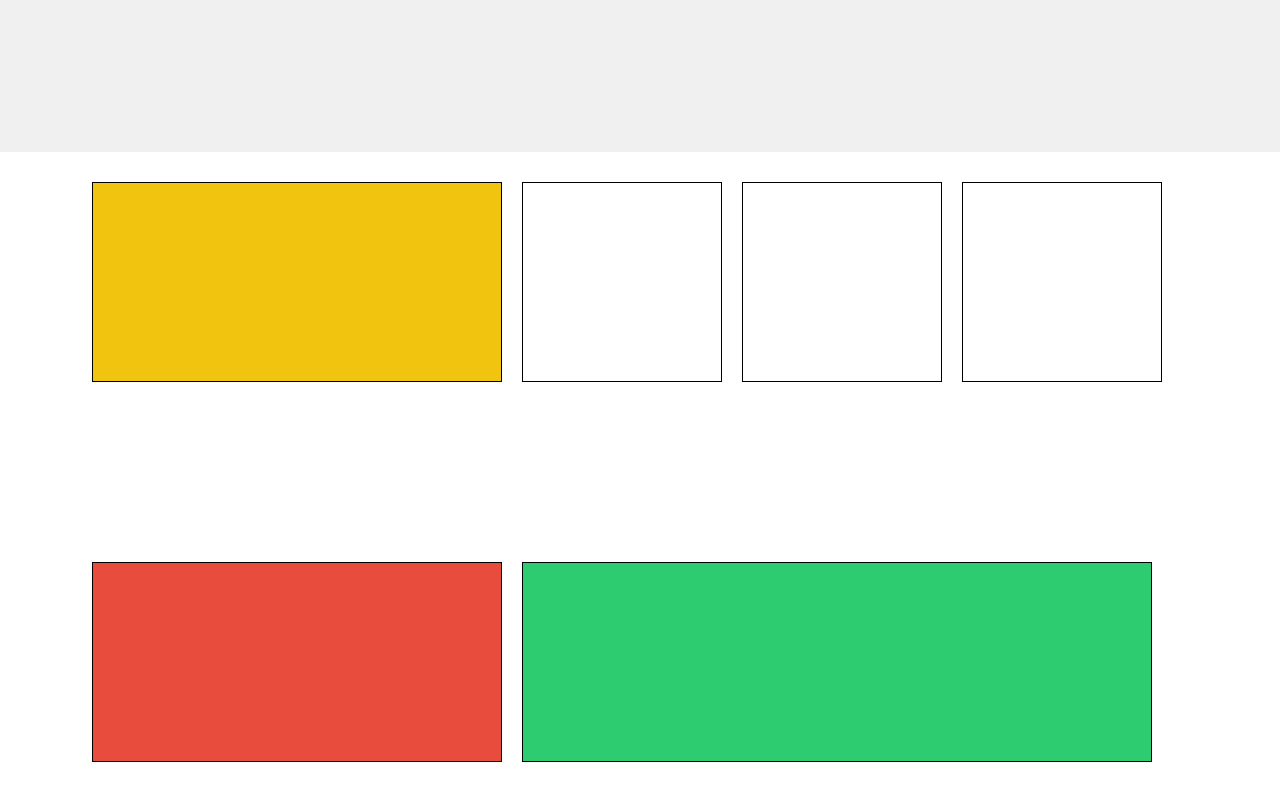
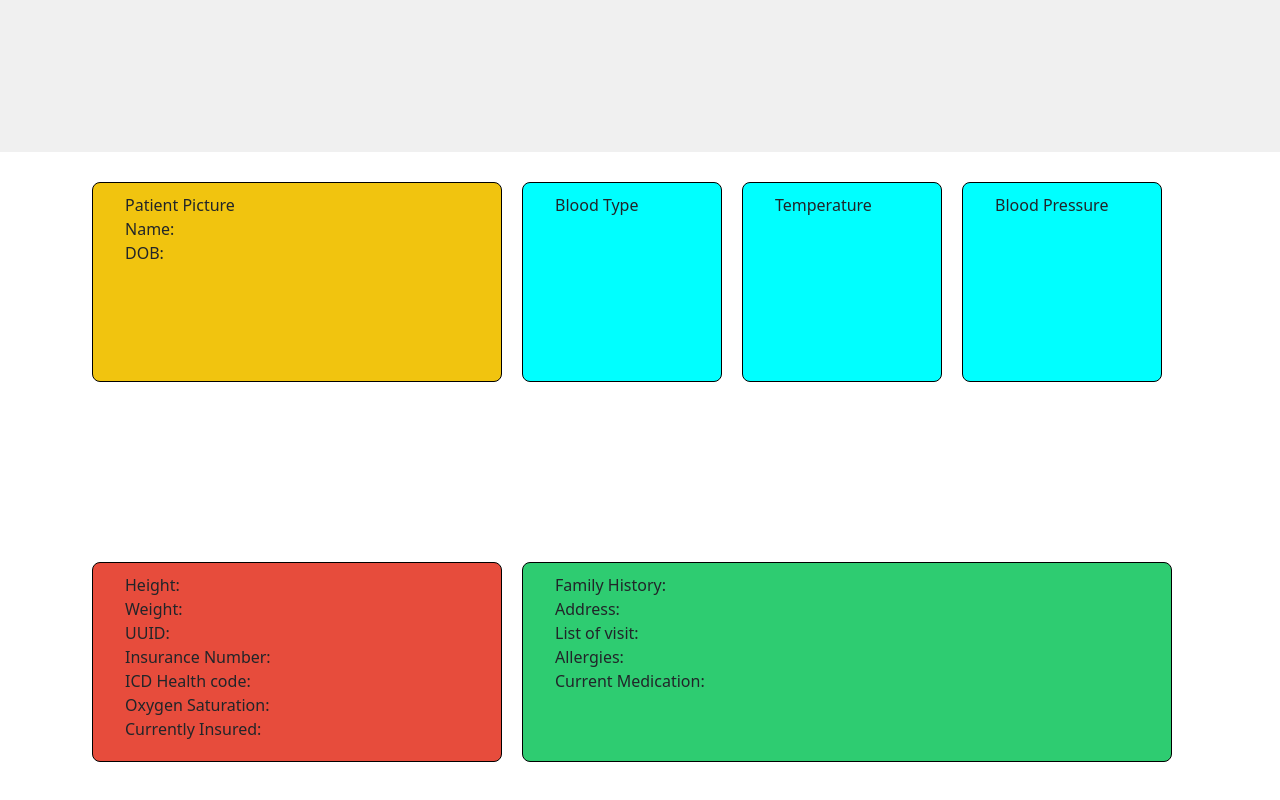
Before and after one commit to FaneNo/VendiaProject, a React (Create React App) app: page /patient in a window 1280 px wide. Shown: the part 648-1448 px from the top of the page. Built offline with nearby package versions, Linux system fonts and the light colour scheme; what @vendia/client would draw is missing.

Commit message:
added the information in the patient page

```diff
--- a/src/view/patient.js
+++ b/src/view/patient.js
@@ -3,12 +3,61 @@ export default function Patient() {
     return (<>
         <NavBar/>
         <div class="container">
-            <div class="box" id="top-left"></div>
-            <div class="box" id="top-right-1"></div>
-            <div class="box" id="top-right-2"></div>
-            <div class="box" id="top-right-3"></div>
-            <div class="box" id="bottom-left"></div>
-            <div class="box" id="bottom-right"></div>
+            <div class="box" id="top-left">
+                <span className='list'>
+                    <ul>
+                        <li>Patient Picture</li>
+                        <li>Name:</li>
+                        <li>DOB:</li>
+
+                    </ul>
+                </span>
+            </div>
+            <div class="box" id="top-right-1">
+                <span className='list'>
+                    <ul>
+                        <li>Blood Type</li>
+                    </ul>
+                </span>
+            </div>
+            <div class="box" id="top-right-2">
+                <span className='list'>
+                    <ul>
+                        <li>Temperature</li>
+                    </ul>
+                </span>
+            </div>
+            <div class="box" id="top-right-3">
+                <span className='list'>
+                    <ul>
+                        <li>Blood Pressure</li>
+                    </ul>
+                </span>
+            </div>
+            <div class="box" id="bottom-left">
+                <span className='list'>
+                    <ul>
+                        <li>Height:</li>
+                        <li>Weight:</li>
+                        <li>UUID:</li>
+                        <li>Insurance Number:</li>
+                        <li>ICD Health code:</li>
+                        <li>Oxygen Saturation:</li>
+                        <li>Currently Insured:</li>
+                    </ul>
+                </span>
+            </div>
+            <div class="box" id="bottom-right">
+                <span className='list'>
+                    <ul>
+                        <li>Family History:</li>
+                        <li>Address:</li>
+                        <li>List of visit:</li>
+                        <li>Allergies:</li>
+                        <li>Current Medication:</li>
+                    </ul>
+                </span>
+            </div>
         </div>
     </>
     )
--- a/src/viewStyle/patientStyles.css
+++ b/src/viewStyle/patientStyles.css
@@ -29,6 +29,7 @@
   height: 200px;
   border: 1px solid black;
   margin: 10px;
+  border-radius: .5rem;
 }
 
 #top-left {
@@ -44,7 +45,7 @@
 }
 
 #bottom-right {
-  width: 630px;
+  width: 650px;
   height: 200px;
   background-color: #2ECC71;
 }
@@ -52,7 +53,7 @@
 #top-right-1, #top-right-2, #top-right-3 {
   width: 200px;
   height: 200px;
-  background-color: white;
+  background-color: cyan;
 }
 
 #bottom-boxes {
@@ -110,3 +111,8 @@
     height: 200px;
   }
 }
+
+.list ul{
+  list-style: none;
+  margin-top: 10px;
+}
```
